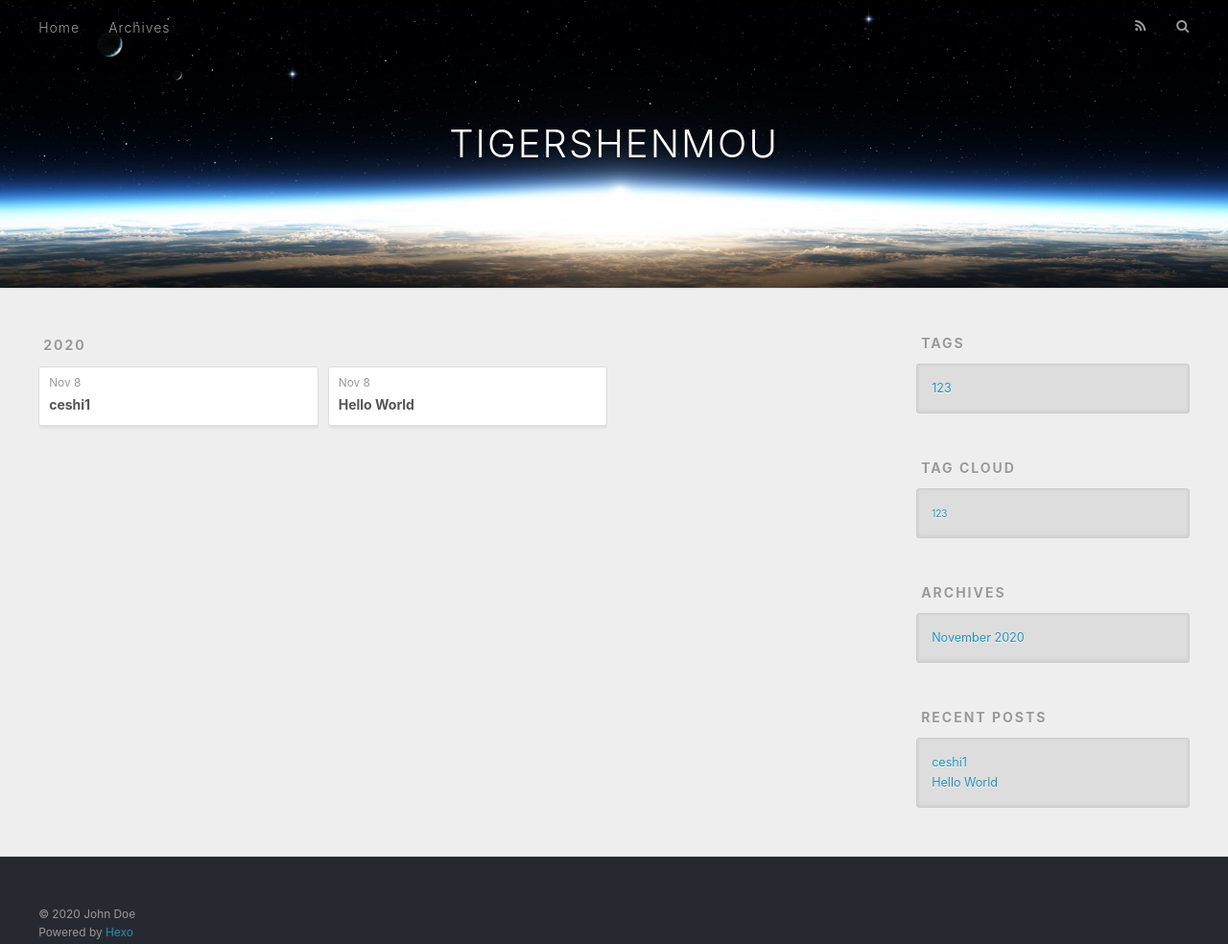
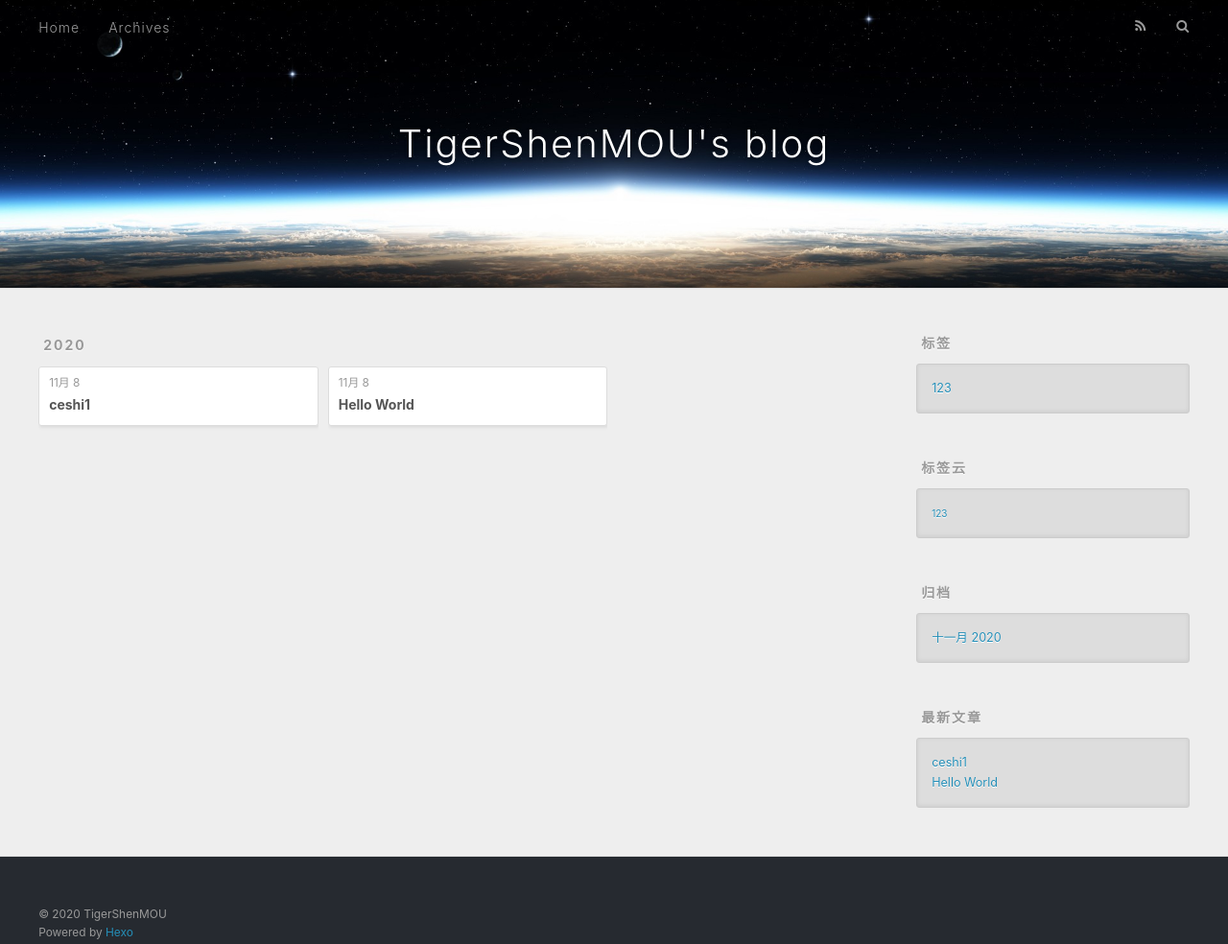
Before and after one commit to TigerShenMOU/TigerShenMOU.github.io, a plain HTML site: page archives/2020/11/index.html in a window 1280 px wide. Shown: the whole page at 96% size. Drawn offline with nearby package versions, Linux system fonts and the light colour scheme.

Commit message:
Site updated: 2020-11-15 15:24:44

```diff
--- a/archives/2020/11/index.html
+++ b/archives/2020/11/index.html
@@ -5,17 +5,17 @@
 
 
 
-  <title>Archives: 2020/11 | TIGERSHENMOU</title>
+  <title>归档: 2020/11 | TigerShenMOU&#39;s blog</title>
   <meta name="viewport" content="width=device-width, initial-scale=1, maximum-scale=1">
   <meta property="og:type" content="website">
-<meta property="og:title" content="TIGERSHENMOU">
+<meta property="og:title" content="TigerShenMOU&#39;s blog">
 <meta property="og:url" content="http://example.com/archives/2020/11/index.html">
-<meta property="og:site_name" content="TIGERSHENMOU">
-<meta property="og:locale">
-<meta property="article:author" content="John Doe">
+<meta property="og:site_name" content="TigerShenMOU&#39;s blog">
+<meta property="og:locale" content="zh_CN">
+<meta property="article:author" content="TigerShenMOU">
 <meta name="twitter:card" content="summary">
 
-    <link rel="alternate" href="/atom.xml" title="TIGERSHENMOU" type="application/atom+xml">
+    <link rel="alternate" href="/atom.xml" title="TigerShenMOU&#39;s blog" type="application/atom+xml">
 
 
     <link rel="icon" href="/favicon.png">
@@ -36,7 +36,7 @@
   <div id="header-outer" class="outer">
     <div id="header-title" class="inner">
       <h1 id="logo-wrap">
-        <a href="/" id="logo">TIGERSHENMOU</a>
+        <a href="/" id="logo">TigerShenMOU&#39;s blog</a>
       </h1>
 
     </div>
@@ -53,7 +53,7 @@
 
           <a id="nav-rss-link" class="nav-icon" href="/atom.xml" title="RSS Feed"></a>
 
-        <a id="nav-search-btn" class="nav-icon" title="Search"></a>
+        <a id="nav-search-btn" class="nav-icon" title="搜索"></a>
       </nav>
       <div id="search-form-wrap">
         <form action="//google.com/search" method="get" accept-charset="UTF-8" class="search-form"><input type="search" name="q" class="search-form-input" placeholder="Search"><button type="submit" class="search-form-submit">&#xF002;</button><input type="hidden" name="sitesearch" value="http://example.com"></form>
@@ -79,7 +79,7 @@
   <div class="archive-article-inner">
     <header class="archive-article-header">
       <a href="/2020/11/08/ceshi1/" class="archive-article-date">
-  <time datetime="2020-11-08T14:03:41.000Z" itemprop="datePublished">Nov 8</time>
+  <time datetime="2020-11-08T14:03:41.000Z" itemprop="datePublished">11月 8</time>
 </a>
 
 
@@ -98,7 +98,7 @@
   <div class="archive-article-inner">
     <header class="archive-article-header">
       <a href="/2020/11/08/hello-world/" class="archive-article-date">
-  <time datetime="2020-11-08T13:27:58.017Z" itemprop="datePublished">Nov 8</time>
+  <time datetime="2020-11-08T13:27:58.017Z" itemprop="datePublished">11月 8</time>
 </a>
 
 
@@ -125,7 +125,7 @@
 
 
   <div class="widget-wrap">
-    <h3 class="widget-title">Tags</h3>
+    <h3 class="widget-title">标签</h3>
     <div class="widget">
       <ul class="tag-list" itemprop="keywords"><li class="tag-list-item"><a class="tag-list-link" href="/tags/123/" rel="tag">123</a></li></ul>
     </div>
@@ -135,7 +135,7 @@
 
 
   <div class="widget-wrap">
-    <h3 class="widget-title">Tag Cloud</h3>
+    <h3 class="widget-title">标签云</h3>
     <div class="widget tagcloud">
       <a href="/tags/123/" style="font-size: 10px;">123</a>
     </div>
@@ -144,9 +144,9 @@
 
 
   <div class="widget-wrap">
-    <h3 class="widget-title">Archives</h3>
+    <h3 class="widget-title">归档</h3>
     <div class="widget">
-      <ul class="archive-list"><li class="archive-list-item"><a class="archive-list-link" href="/archives/2020/11/">November 2020</a></li></ul>
+      <ul class="archive-list"><li class="archive-list-item"><a class="archive-list-link" href="/archives/2020/11/">十一月 2020</a></li></ul>
     </div>
   </div>
 
@@ -154,7 +154,7 @@
 
 
   <div class="widget-wrap">
-    <h3 class="widget-title">Recent Posts</h3>
+    <h3 class="widget-title">最新文章</h3>
     <div class="widget">
       <ul>
 
@@ -178,7 +178,7 @@
 
   <div class="outer">
     <div id="footer-info" class="inner">
-      &copy; 2020 John Doe<br>
+      &copy; 2020 TigerShenMOU<br>
       Powered by <a href="http://hexo.io/" target="_blank">Hexo</a>
     </div>
   </div>
```
Also changed, not shown: 2020/11/08/ceshi1/index.html (+13 -13 lines), 2020/11/08/hello-world/index.html (+13 -13 lines), archives/2020/index.html (+16 -16 lines), archives/index.html (+16 -16 lines), index.html (+14 -14 lines), tags/123/index.html (+15 -15 lines).
